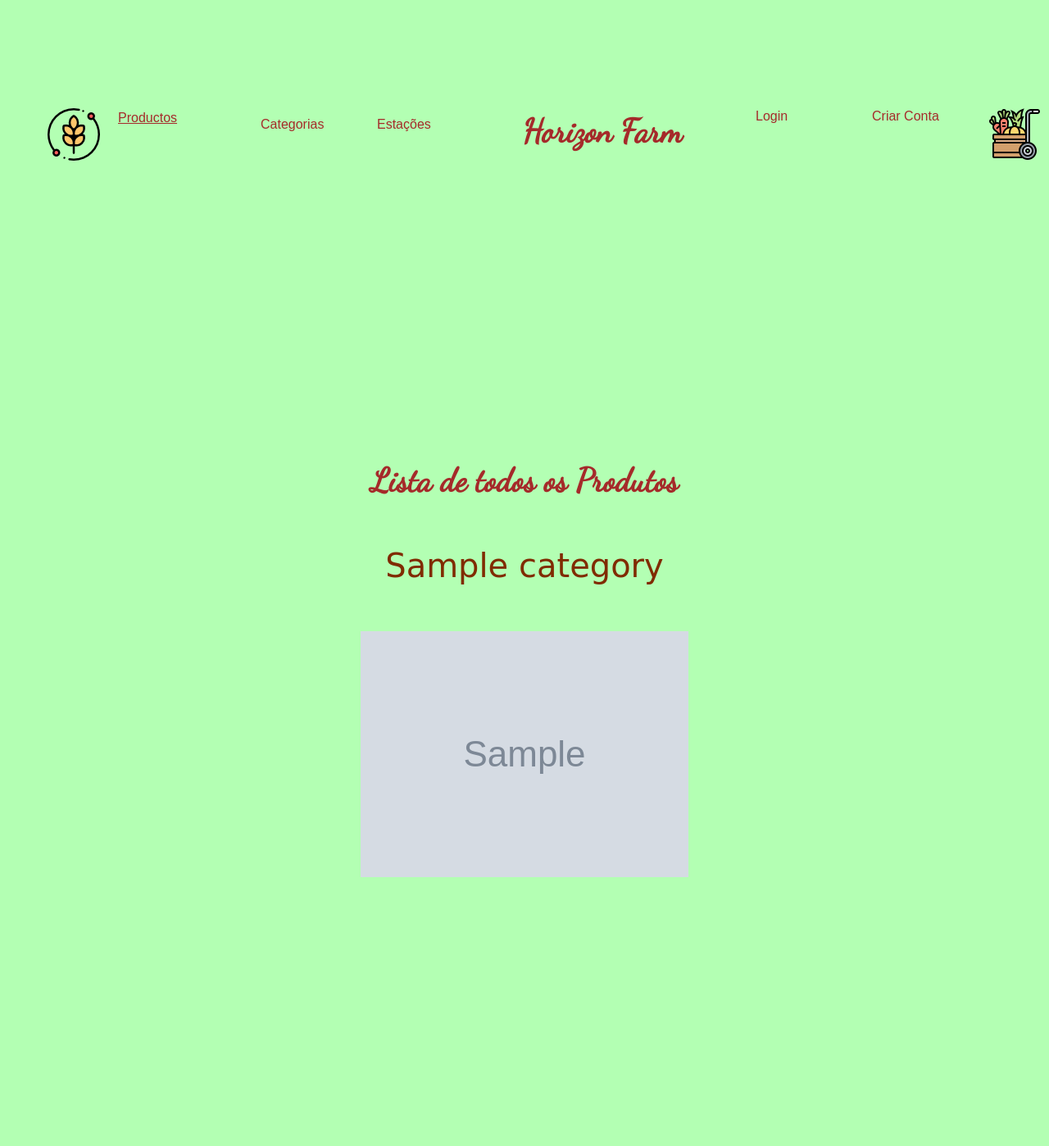
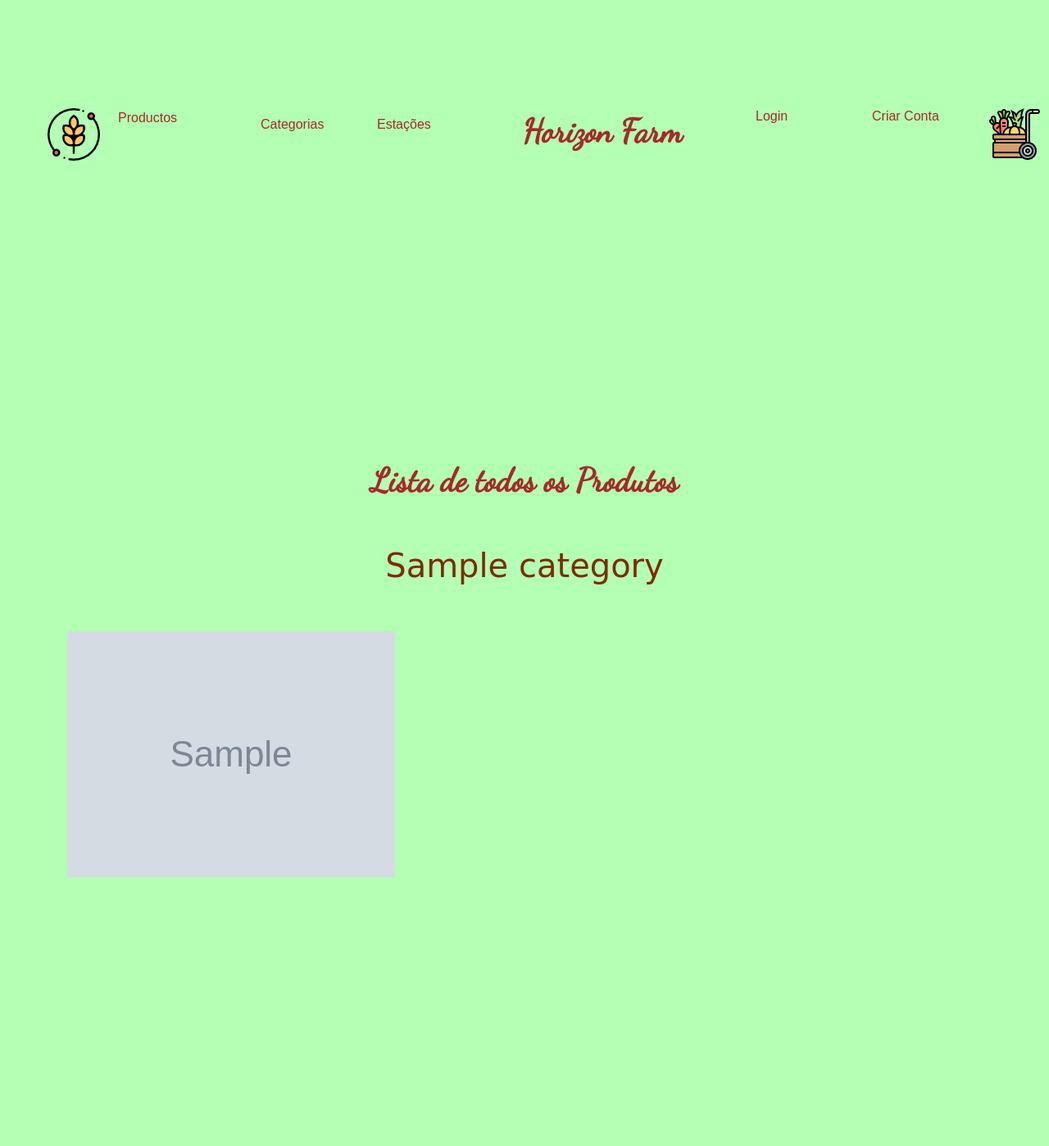
Before and after one commit to Vayre047/ProjectoBack-EndPHP, a PHP site: page /listproducts in a window 1280 px wide. Shown: the whole page at 82% size. After the commit the page ends 1070 px from the top, so only its background shows below. Run offline with PHP 8.4, Linux system fonts and the light colour scheme; tables that the repository leaves empty or names only in its code hold one stand-in row (values such as "Sample post"); grey boxes marked "Sample" are stand-in pictures; data that the repository does not hold is empty; style sheets or scripts are compiled from the project's sources; some web fonts are replaced.

```diff
--- a/Controllers/controller-cart.php
+++ b/Controllers/controller-cart.php
@@ -17,9 +17,7 @@
                 echo '<p>Error Message: Not Found</p>';
             }
         }
-    }else{
-            echo '<p>Error Message: Not Found Anymore</p>';
-        }
+    }
 
     $title = "Carrinho";
 
--- a/Controllers/controller-category.php
+++ b/Controllers/controller-category.php
@@ -4,6 +4,8 @@
 
 	$onecategory = $modelCategories->OneCategory($id);
 
+	$eachcategories = $modelProducts->listProducts($id);
+
 	require("Views/view-category.php");
 
 ?>
--- a/Models/model-products.php
+++ b/Models/model-products.php
@@ -31,7 +31,7 @@
 
 		public function listProducts($id){
 			$query = $this->db->prepare("
-				SELECT categories.category_id, categories.category_name, products.product_id, products.product_image
+				SELECT categories.category_id, categories.category_name, products.product_id, products.product_image, products.product_name
 				FROM products
 				INNER JOIN categories
 				ON categories.category_id = products.category_id
--- a/SCSS/index.scss
+++ b/SCSS/index.scss
@@ -252,3 +252,10 @@ body {
 .removeConfiguration{
   text-decoration: none;
 }
+
+.optionConfiguration{
+    background-color: transparent;
+    position: fixed;
+    bottom: 0;
+    right: 0;
+}
--- a/Views/Layout/footer.php
+++ b/Views/Layout/footer.php
@@ -1,3 +1,15 @@
+        <div class="w-100 optionConfiguration">
+            <div>
+                <?php
+                    foreach($languages as $language){
+                ?>
+                    <img src="<?php echo ROOT . "/Images/" . $language["language_image"]; ?>" alt="<?php echo $language["language_code"]?>">
+                <?php
+                    }
+                ?>
+            </div>
+        </div>
+
         <script src="https://code.jquery.com/jquery-3.3.1.slim.min.js" integrity="sha384-q8i/X+965DzO0rT7abK41JStQIAqVgRVzpbzo5smXKp4YfRvH+8abtTE1Pi6jizo" crossorigin="anonymous"></script>
         <script src="https://cdn.jsdelivr.net/npm/popper.js@1.14.7/dist/umd/popper.min.js" integrity="sha384-UO2eT0CpHqdSJQ6hJty5KVphtPhzWj9WO1clHTMGa3JDZwrnQq4sF86dIHNDz0W1" crossorigin="anonymous"></script>
         <script src="https://cdn.jsdelivr.net/npm/bootstrap@4.3.1/dist/js/bootstrap.min.js" integrity="sha384-JjSmVgyd0p3pXB1rRibZUAYoIIy6OrQ6VrjIEaFf/nJGzIxFDsf4x0xIM+B07jRM" crossorigin="anonymous"></script>
--- a/Views/Layout/header.php
+++ b/Views/Layout/header.php
@@ -17,13 +17,13 @@
     <header>
         <div class="grid-container">
             <div class="sm-box sm-box--1">
-                <?php echo '<a class="ps-5" href="' .ROOT.'/">
+                <?php echo '<a class="ps-5 mai" href="' .ROOT.'/">
                     <img src="'.URL.'Images/agronomy-icon.png" alt="Homepage">
                 </a>'?>
             </div>
              <div class="sm-box sm-box--2 pe-5">
                 <div class="primaryConfiguration">
-                    <?php echo '<a class="navbarButton" href="' .ROOT. '/listproducts">
+                    <?php echo '<a class="mainLink" href="' .ROOT. '/listproducts">
                         Productos
                     </a>' ?>
                 <ul class="navbarList">
--- a/Views/view-listproducts.php
+++ b/Views/view-listproducts.php
@@ -4,58 +4,67 @@
 
 ?>
 	<p class="h1 text-center pt-3 mainTitle">Lista de todos os Produtos</p>
-	<div>
 	<p class="h1 text-center pt-5 pb-5 categoriesTitle"><?php echo $listAnimalsProducts[0]["category_name"]; ?></p>
+	<div class='container'>
+		<div class="row">
 			<?php
 				foreach($listAnimalsProducts as $listAnimalsProduct){
 			?>
-		<figure class="imageProductsPosition">
+				<div class="col-sm">
 					<a href="<?php echo ROOT . '/productdetails/' . $listAnimalsProduct["product_id"]; ?>">
 						<img class="imageDisposition" src="<?php echo ROOT . "/Images/". $listAnimalsProduct["product_image"]; ?>" alt="Nome das Categorias" />
 					</a>
-		</figure>
+				</div>
 			<?php
 				}
 			?>
+		</div>
+
 		<p class="h1 text-center pt-5 pb-5 categoriesTitle"><?php echo $listFruitsProducts[0]["category_name"]; ?></p>
+		<div class="row">
 			<?php
 				foreach($listFruitsProducts as $listFruitsProduct){
 			?>
-		<figure>
+				<div class="col-sm">
 					<a href="<?php echo ROOT . '/productdetails/' . $listFruitsProduct["product_id"]; ?>">
 						<img class="imageDisposition" src="<?php echo ROOT . "/Images/". $listFruitsProduct["product_image"]; ?>" alt="Nome das Categorias" />
 					</a>
-		</figure>
+				</div>
 			<?php
 				}
 			?>
+		</div>
+
 		<p class="h1 text-center pt-5 pb-5 categoriesTitle"><?php echo $listDriedFruitsProducts[0]["category_name"]; ?></p>
+		<div class="row">
 			<?php
 				foreach($listDriedFruitsProducts as $listDriedFruitsProduct){
 			?>
-		<figure>
+				<div class="col-sm">
 					<a href="<?php echo ROOT . '/productdetails/' . $listDriedFruitsProduct["product_id"]; ?>">
 						<img src="<?php echo ROOT . "/Images/". $listDriedFruitsProduct["product_image"]; ?>" alt="Nome das Categorias" />
 					</a>
-		</figure>
+				</div>
 			<?php
 				}
 			?>
+		</div>
+
 		<p class="h1 text-center pt-5 pb-5 categoriesTitle"><?php echo $listVegetablesProducts[0]["category_name"]; ?></p>
+		<div class="row">
 			<?php
 				foreach($listVegetablesProducts as $listVegetablesProduct){
 			?>
-		<figure>
+				<div class="col-sm">
 					<a href="<?php echo ROOT . '/productdetails/' . $listVegetablesProduct["product_id"]; ?>">
 						<img src="<?php echo ROOT . "/Images/". $listVegetablesProduct["product_image"]; ?>" alt="Nome das Categorias" />
 					</a>
-		</figure>
+				</div>
 			<?php
 				}
 			?>
 		</div>
 	<?php
-
 	require("Layout/footer.php");
 
 ?>
```
Also changed, not shown: Controllers/controller-footer.php (added, +11 -0 lines), Models/model-languages.php (added, +31 -0 lines), SCSS/index.css (+11 -0 lines), Views/view-category.php (+12 -0 lines), Images/england-icon.png (added), Images/france-icon.png (added), Images/portugal-icon.png (added), 1 other file. Lines whose indentation alone changed are shown as unchanged.
